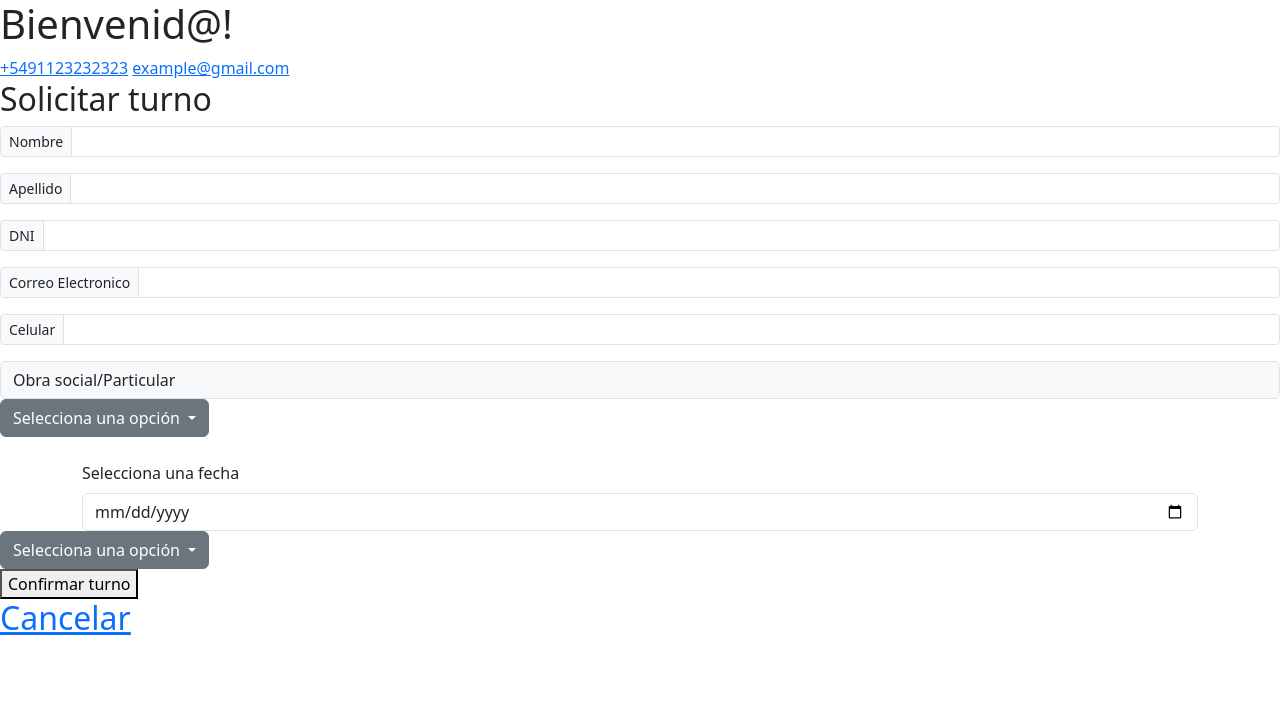
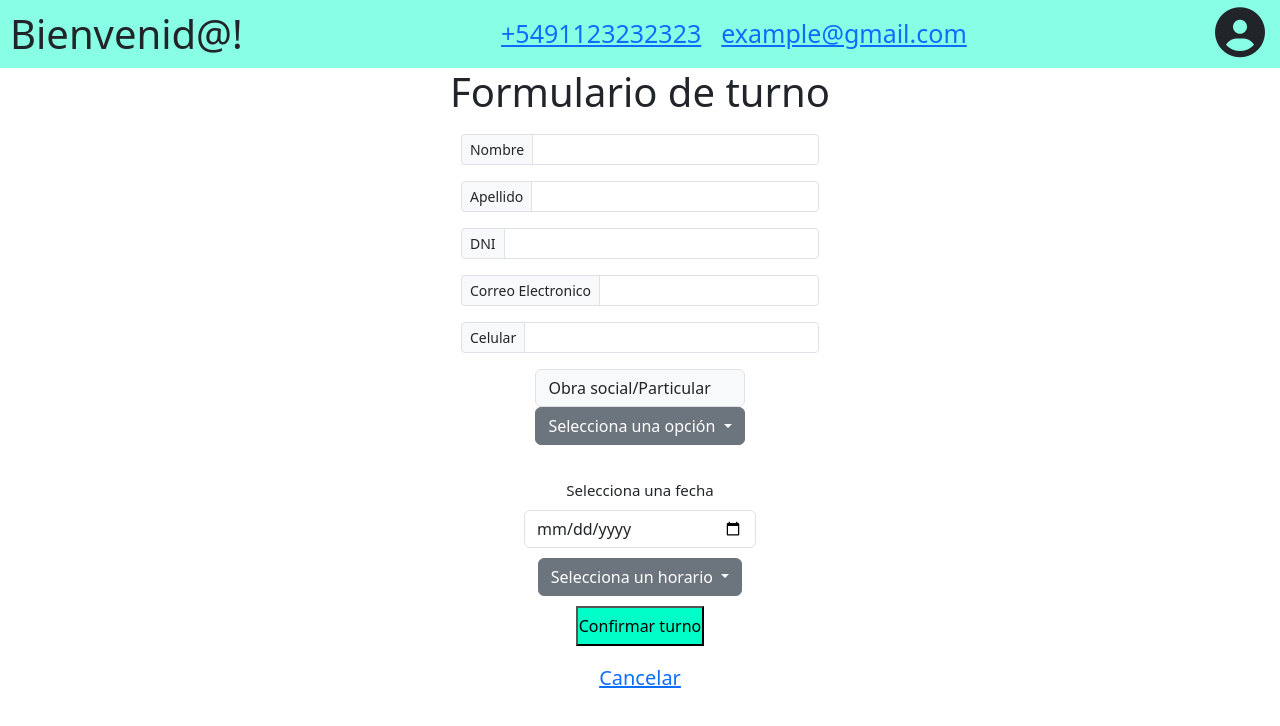
Before and after one commit to HuisiCristian/PROYECTO-JAVASCRIPT, a plain HTML site: page pages/turnos.html in a window 1280 px wide. Drawn offline with nearby package versions, Linux system fonts and the light colour scheme.

Commit message:
agregando estilos

```diff
--- a/pages/turnos.html
+++ b/pages/turnos.html
@@ -9,15 +9,20 @@
     <script defer src="../js/turnos.js"> </script>
 
     <!-- CSS -->
-    <link rel="stylesheet" href="">
+    <link rel="stylesheet" href="../css/styles.css">
 
     <!-- BOOTSTRAP  -->
     <link href="https://cdn.jsdelivr.net/npm/bootstrap@5.3.3/dist/css/bootstrap.min.css" rel="stylesheet">
+
+    <!-- FONT AWESOME -->
+    <link rel="stylesheet" href="https://cdnjs.cloudflare.com/ajax/libs/font-awesome/6.5.1/css/all.min.css">
+
 
 </head>
 
 <body>
     <header>
+
         <h1 id="bienvenida"> Bienvenid@! </h1>
 
         <div id="contactoheader">
@@ -25,13 +30,16 @@
             <a href=""> example@gmail.com</a>
         </div>
 
+        <div id="login">
+        <i class="fa-solid fa-circle-user"></i>
+        </div>
 
     </header>
 
-    <main>
-        <h2 id="titulo"> Solicitar turno </h2>
+    <main id="turnos-main">
+        <h2 id="titulo-solicitar"> Formulario de turno </h2>
 
-        <div>
+        <div class="formulario-datos">
 
             <div class="input-group input-group-sm mb-3">
                 <span class="input-group-text" >Nombre</span>
@@ -76,15 +84,16 @@
 
         <div id="diaturno">
             <div class="container mt-4" id="calendario">
-                <label for="fecha" class="form-label">Selecciona una fecha</label>
+                <label for="fecha" class="form-label ">Selecciona una fecha</label>
                 <input type="date" class="form-control" id="fecha">
             </div>
         </div>
 
         <div id="horario">
             <div class="dropdown">
+
                 <button class="btn btn-secondary dropdown-toggle" type="button" data-bs-toggle="dropdown" id="botonhorarios">
-                    Selecciona una opción
+                    Selecciona un horario
                 </button>
 
                 <ul class="dropdown-menu" id="menuhorarios">
@@ -105,7 +114,7 @@
         </div>
 
 
-        <h2><a href="../index.html">Cancelar</a></h2>
+        <h2 id="volver-inicio"><a href="../index.html">Cancelar</a></h2>
 
 
 
--- a/sass/_header.scss
+++ b/sass/_header.scss
@@ -1,5 +1,34 @@
 
 header{
     display: flex;
+    justify-content: space-between;
+    margin: 0px;
+    background-color: rgba(0, 255, 200, 0.466);
+
+    #bienvenida{
+        font-size: 40px;
+        margin: 10px;
+    }
+
+    #contactoheader{
+        display: flex;
+        gap: 20px;
+        align-items: center;
+
+        a{
+            font-size: 25px;
+        }
+    }
+
+    #login{
+
+        margin:7px 15px 0 0 ;
+        align-items: center;
+
+        i{
+            font-size: 50px;
+        }
+    }
+
 
 }
--- a/sass/_inicio.scss
+++ b/sass/_inicio.scss
@@ -0,0 +1,31 @@
+main{
+    display: flex;
+    flex-direction: column;
+    align-items: center;
+    gap: 10px;
+    #titulo-index{
+        text-align: center;
+        margin-top: 20px;
+        font-size: 50px;
+    }
+
+    #solicitarTurno{
+
+        width: 15vw;
+        height: 5vh;
+
+        a{
+            font-size: 20px;
+        }
+    }
+
+    #misturnos{
+        width: 15vw;
+        height: 5vh;
+
+        a{
+            font-size: 20px;
+        }
+    }
+
+}
--- a/sass/_mostrarturnos.scss
+++ b/sass/_mostrarturnos.scss
@@ -0,0 +1,32 @@
+#mostrarturno-main{
+    margin-top: 20px;
+
+    label{
+        margin: 0;
+        font-size: 20px;
+        color: black;
+        }
+
+    #buscadorturno{
+        display: flex;
+        align-items: center;
+        justify-content: center;
+
+
+        #buscarDNI{
+            width: 10vw;
+            height: auto;
+        }
+
+        #botonfiltradodni{
+            width: 5vw;
+            height: auto;
+        }
+    }
+
+    #volveratras{
+        text-align: center;
+        font-size: 20px;
+    }
+
+}
--- a/sass/_turnos.scss
+++ b/sass/_turnos.scss
@@ -0,0 +1,49 @@
+
+#turnos-main{
+
+    display: flex;
+    flex-direction: column;
+    align-items: center;
+
+    #titulo-solicitar{
+        font-size: 40px;
+    }
+
+    .formulario-datos{
+        display: flex;
+        flex-direction: column;
+        align-items: center;
+
+
+        #obrasocial{
+            text-align: center;
+        }
+
+    }
+
+    #diaturno{
+        text-align: center;
+        font-size: 15px;
+        width: 20vw;
+        height: auto;
+
+
+    }
+
+    #horario{
+        text-align: center;
+
+        #confirmarturno{
+            margin: 10px;
+            width: 10vw;
+            height: 5vh;
+            background-color: rgb(0, 255, 200);
+
+        }
+    }
+
+    #volver-inicio{
+        font-size: 20px;
+
+    }
+}
```
Also changed, not shown: index.html (+9 -2 lines), pages/mostrarturno.html (+12 -6 lines), css/styles.css, 1 other file.
